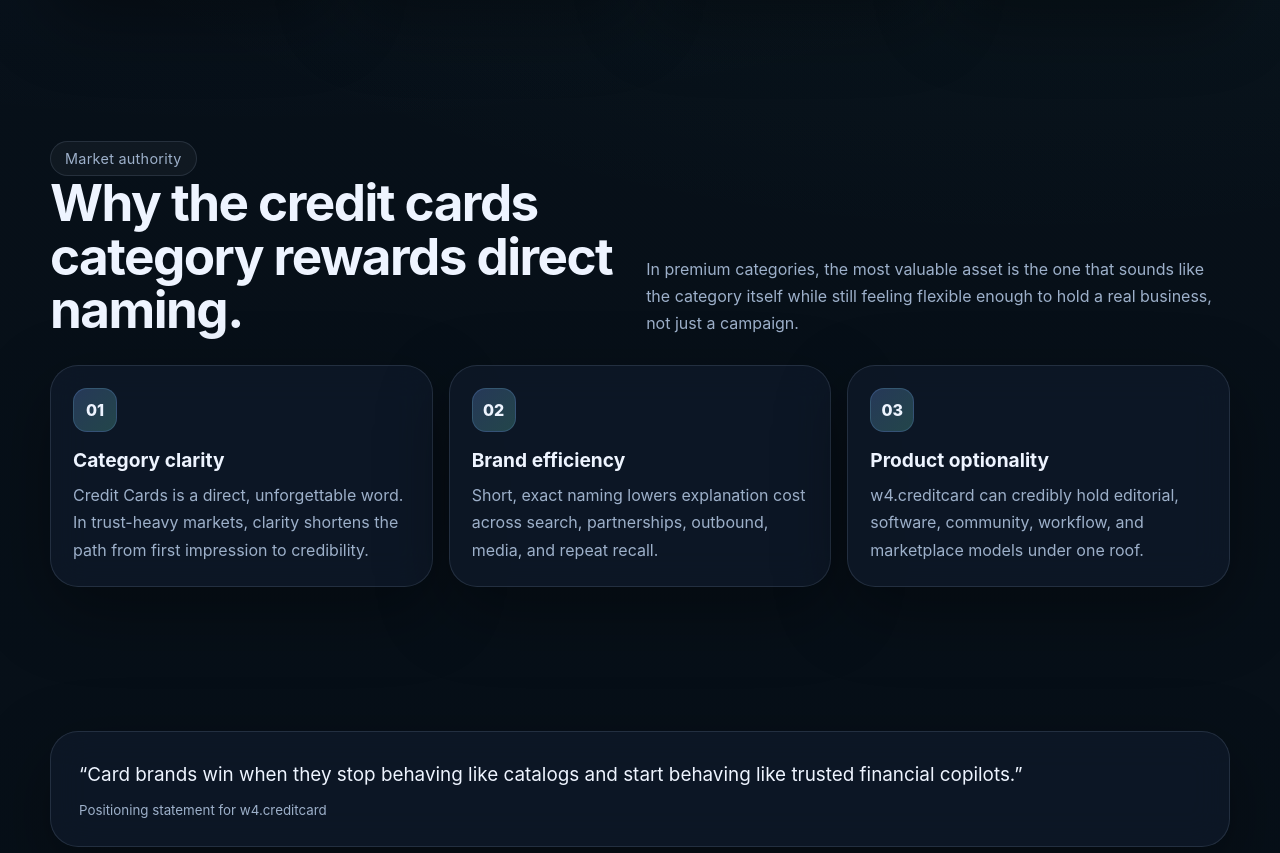
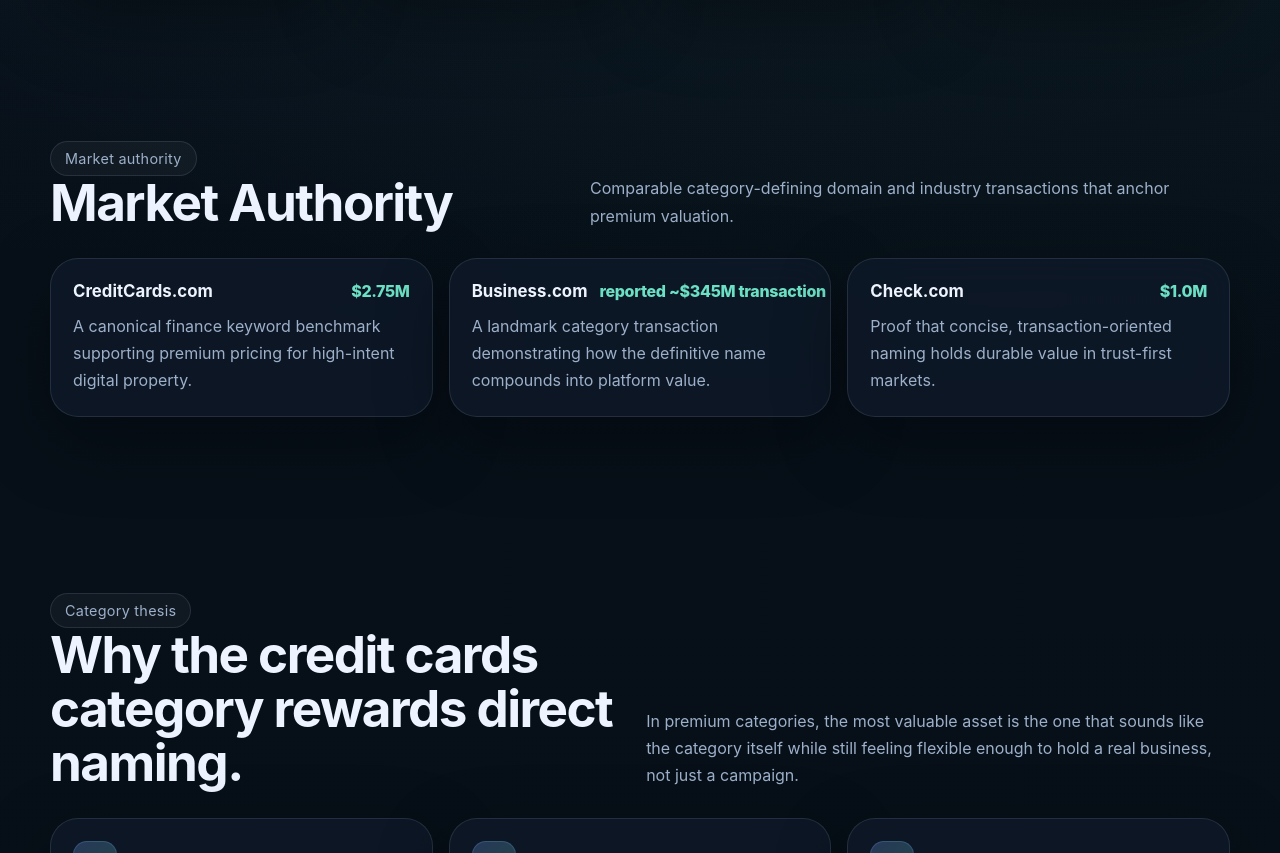
Before and after one commit to kamiuetian/w4-creditcard, a plain HTML site: page index.html in a window 1280 px wide. Shown: the part 2353-3206 px from the top of the page. Drawn offline with Linux system fonts and the light colour scheme.

Commit message:
chore: update site content

```diff
--- a/index.html
+++ b/index.html
@@ -209,11 +209,47 @@
 </article>
 </div>
 </section>
+
+    <section class="section" id="market-authority">
+      <div class="container">
+        <div class="section-header">
+          <div>
+            <span class="eyebrow">Market authority</span>
+            <h2>Market Authority</h2>
+          </div>
+          <p>Comparable category-defining domain and industry transactions that anchor premium valuation.</p>
+        </div>
+
+        <div class="market-grid deal-grid">
+          <article class="deal-card">
+            <div class="deal-head">
+              <h3>CreditCards.com</h3>
+              <div class="deal-amount">$2.75M</div>
+            </div>
+            <p>A canonical finance keyword benchmark supporting premium pricing for high-intent digital property.</p>
+          </article>
+          <article class="deal-card">
+            <div class="deal-head">
+              <h3>Business.com</h3>
+              <div class="deal-amount">reported ~$345M transaction</div>
+            </div>
+            <p>A landmark category transaction demonstrating how the definitive name compounds into platform value.</p>
+          </article>
+          <article class="deal-card">
+            <div class="deal-head">
+              <h3>Check.com</h3>
+              <div class="deal-amount">$1.0M</div>
+            </div>
+            <p>Proof that concise, transaction-oriented naming holds durable value in trust-first markets.</p>
+          </article>
+        </div>
+      </div>
+    </section>
 <section class="section">
 <div class="container">
 <div class="section-header">
 <div>
-<span class="eyebrow">Market authority</span>
+<span class="eyebrow">Category thesis</span>
 <h2>Why the credit cards category rewards direct naming.</h2>
 </div>
 <p>
--- a/styles.css
+++ b/styles.css
@@ -737,3 +737,28 @@ body.light-mode .textarea { background: rgba(255, 255, 255, 0.86); }
 .footer-meta { gap: 18px; }
 .form-shell form { display: grid; gap: 18px; }
 .hidden-field { position: absolute; left: -9999px; opacity: 0; pointer-events: none; }
+
+
+/* Market Authority — comparable benchmarks */
+.deal-grid .deal-head {
+  display: flex;
+  align-items: baseline;
+  justify-content: space-between;
+  gap: 12px;
+}
+.deal-grid .deal-head h3 {
+  margin: 0;
+  font-size: 1.05rem;
+}
+.deal-grid .deal-amount {
+  font-weight: 800;
+  letter-spacing: -0.02em;
+  color: var(--brand);
+  white-space: nowrap;
+}
+.deal-grid .deal-card p {
+  margin-top: 12px;
+}
+@media (max-width: 1080px) {
+  .deal-grid .deal-amount { white-space: normal; }
+}
```
